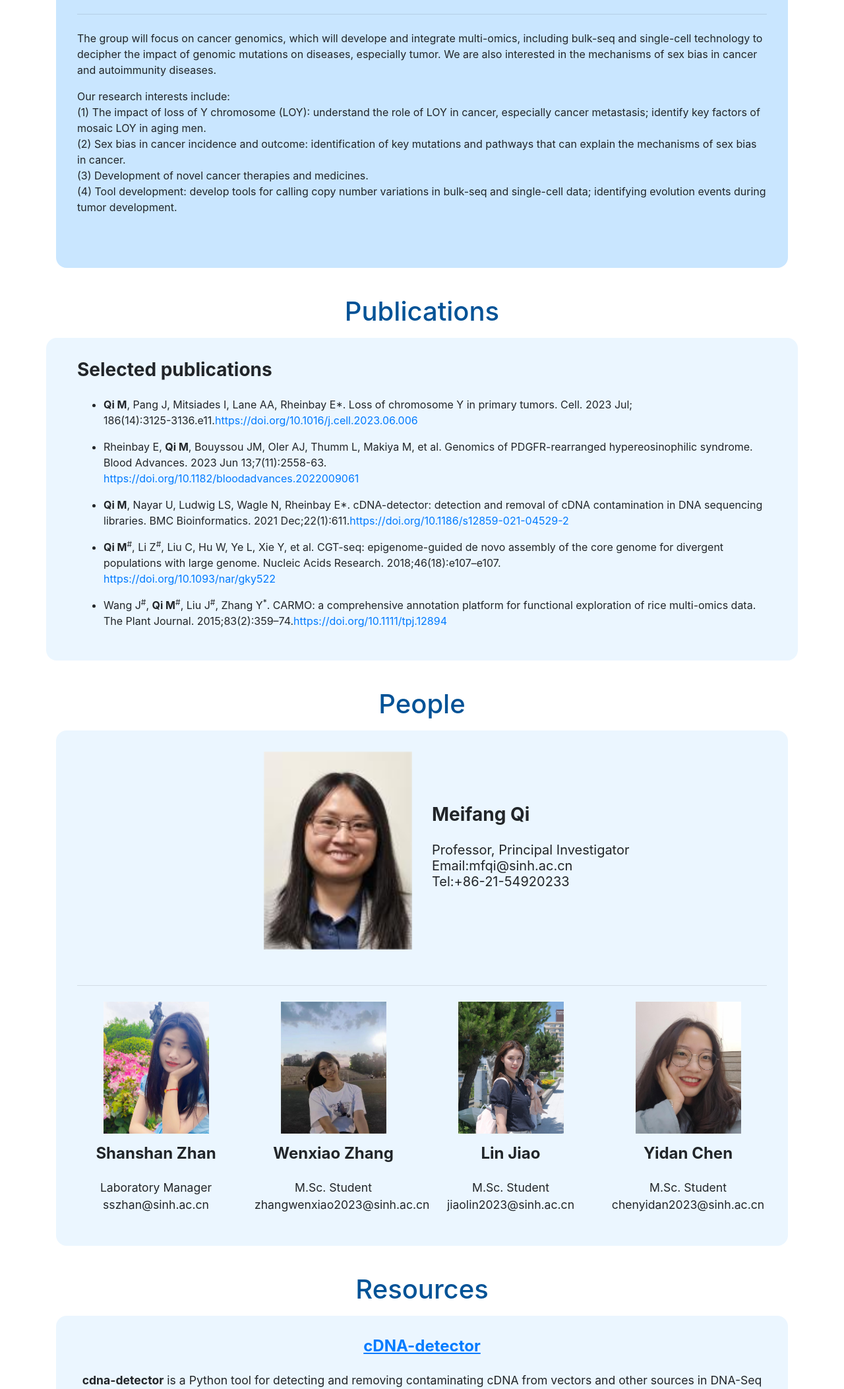
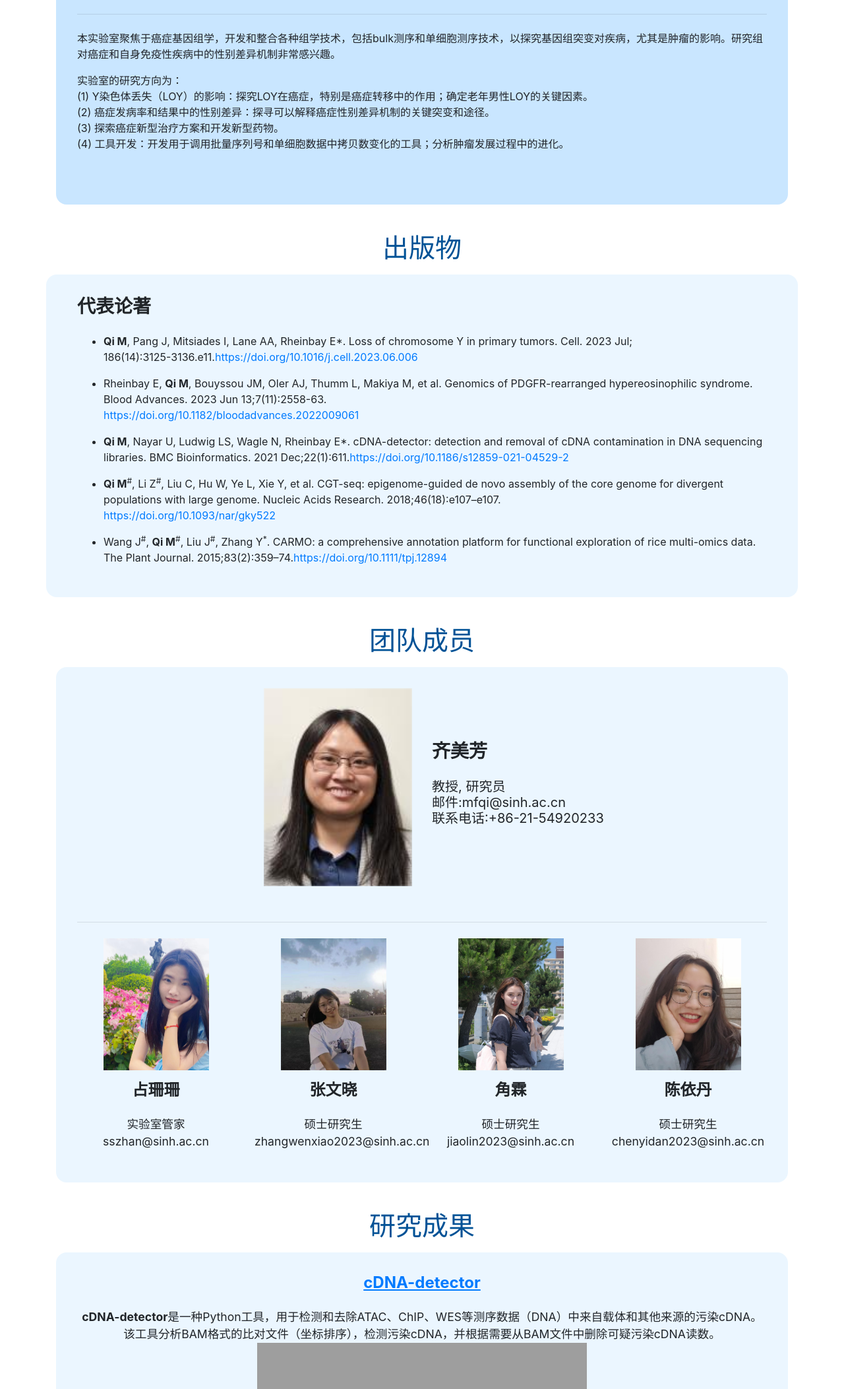
Before and after one commit to qimeifanglab/Chinese.github.io, a plain HTML site: page index.html in a window 1280 px wide. Shown: the part 473-2578 px from the top of the page at 66% size. Drawn offline with Linux system fonts and the light colour scheme; grey boxes are pictures that could not be loaded.

Commit message:
Update index.html

```diff
--- a/index.html
+++ b/index.html
@@ -15,19 +15,19 @@
   <a class="navbar-brand" href="#">Qi Lab</a>
   <ul class="nav nav-pills">
     <li class="nav-item">
-      <a class="nav-link" href="#Home">Home</a>
+      <a class="nav-link" href="#Home">主页</a>
     </li>
     <li class="nav-item">
-      <a class="nav-link" href="#Publications">Publications</a>
+      <a class="nav-link" href="#Publications">出版物</a>
     </li>
     <li class="nav-item">
-      <a class="nav-link" href="#People">People</a>
+      <a class="nav-link" href="#People">团队成员</a>
     </li>
     <li class="nav-item">
-      <a class="nav-link" href="#Resource">Resource</a>
+      <a class="nav-link" href="#Resource">研究成果</a>
     </li>
      <li class="nav-item">
-      <a class="nav-link" href="#joinus">Join Us</a>
+      <a class="nav-link" href="#joinus">加入我们</a>
     </li>
     <li class="nav-item">
       <a class="nav-link" href="https://qimeifanglab.github.io/">English/中文</a>
@@ -45,23 +45,23 @@
     </div>
     <br/>
     <h1 class="author" style="text-align:center">The Qi Lab</h1>
-    <br/><h3 class="ns_first">Lab Overview</h3></b>
+    <br/><h3 class="ns_first">研究组简介</h3></b>
     <hr class="my-4">
     <p>
-    The group will focus on cancer genomics, which will develope and integrate multi-omics, including bulk-seq and single-cell technology to decipher the impact of genomic mutations on diseases, especially tumor. We are also interested in the mechanisms of sex bias in cancer and autoimmunity diseases.</p>
-<p> Our research interests include:<br>
-(1) The impact of loss of Y chromosome (LOY): understand the role of LOY in cancer, especially cancer metastasis; identify key factors of mosaic LOY in aging men.<br>
-(2) Sex bias in cancer incidence and outcome: identification of key mutations and pathways that can explain the mechanisms of sex bias in cancer.<br>
-(3) Development of novel cancer therapies and medicines.<br>
-(4) Tool development: develop tools for calling copy number variations in bulk-seq and single-cell data; identifying evolution events during tumor development.<br>
+      本实验室聚焦于癌症基因组学，开发和整合各种组学技术，包括bulk测序和单细胞测序技术，以探究基因组突变对疾病，尤其是肿瘤的影响。研究组对癌症和自身免疫性疾病中的性别差异机制非常感兴趣。</p>
+<p> 实验室的研究方向为：<br>
+(1) Y染色体丢失（LOY）的影响：探究LOY在癌症，特别是癌症转移中的作用；确定老年男性LOY的关键因素。<br>
+(2) 癌症发病率和结果中的性别差异：探寻可以解释癌症性别差异机制的关键突变和途径。<br>
+(3) 探索癌症新型治疗方案和开发新型药物。<br>
+(4) 工具开发：开发用于调用批量序列号和单细胞数据中拷贝数变化的工具；分析肿瘤发展过程中的进化。<br>
     </p>
   </div>
 
   <span class="anchor" id="Publications"></span>
-  <h1>Publications</h1>
+  <h1>出版物</h1>
   <div class="row ns_box ns_boxlist">
     <div class="col">
-      <h3 class="ns_first">Selected publications</h3>
+      <h3 class="ns_first">代表论著</h3>
       <ul class="ns_spacedlist">
         <li>
           <p>
@@ -92,7 +92,7 @@
   </div>
 
    <span class="anchor" id="People"></span>
-  <h1>People</h1>
+  <h1>团队成员</h1>
   <div class="ns_box ns_boxtext">
     <div class="row">
       <div class="col-md-6">
@@ -100,38 +100,38 @@
       </div>
       <div class="col-md-6">
         <br/><br/><br/>
-        <h3 class="ns_first">Meifang Qi</h3>
-        <h5 class="ns_first">Professor, Principal Investigator<br/>Email:mfqi@sinh.ac.cn<br/>Tel:+86-21-54920233</h5>
+        <h3 class="ns_first">齐美芳</h3>
+        <h5 class="ns_first">教授, 研究员<br/>邮件:mfqi@sinh.ac.cn<br/>联系电话:+86-21-54920233</h5>
       </div>
     </div>
     <hr class="my-4">
     <div class="row">
       <div class="col-md-3">
         <img class="ns_icon" src="img/Shanshan.jpg" />
-        <h4 class="ns_first">Shanshan Zhan</h4>
+        <h4 class="ns_first">占珊珊</h4>
         <p>
-         Laboratory Manager<br/>sszhan@sinh.ac.cn
+         实验室管家<br/>sszhan@sinh.ac.cn
         </p>
       </div>
       <div class="col-md-3">
         <img class="ns_icon" src="img/Wenxiao.jpg" />
-        <h4 class="ns_first">Wenxiao Zhang</h4>
+        <h4 class="ns_first">张文晓</h4>
         <p>
-          M.Sc. Student<br/>zhangwenxiao2023@sinh.ac.cn
+          硕士研究生<br/>zhangwenxiao2023@sinh.ac.cn
         </p>
       </div>
       <div class="col-md-3">
         <img class="ns_icon" src="img/Lin.jpg" />
-        <h4 class="ns_first">Lin Jiao</h4>
+        <h4 class="ns_first">角霖</h4>
         <p>
-          M.Sc. Student<br/>jiaolin2023@sinh.ac.cn
+          硕士研究生<br/>jiaolin2023@sinh.ac.cn
         </p>
       </div>
       <div class="col-md-3">
         <img class="ns_icon" src="img/Yidan.jpg" />
-        <h4 class="ns_first">Yidan Chen</h4>
+        <h4 class="ns_first">陈依丹</h4>
       <p>
-        M.Sc. Student<br/>chenyidan2023@sinh.ac.cn
+        硕士研究生<br/>chenyidan2023@sinh.ac.cn
       </p>
       </div>
     </div>
@@ -139,19 +139,19 @@
 
 <!-- Resources part -->
   <span class="anchor" id="Resource"></span>
-  <h1>Resources</h1>
+  <h1>研究成果</h1>
   <div class="ns_box ns_boxtext">
     <div class="row">
       <div class="col">
         <!-- cDNA-detector description -->
         <h4 class="ns_first" style="text-align:center" ><a href="https://github.com/rheinbaylab/cDNA-detector/" text-decoration:underline><u>cDNA-detector</u></a></h4>
         <p>
-          <b>cdna-detector</b> is a Python tool for detecting and removing contaminating cDNA from vectors and other sources in DNA-Seq data (ATAC-Seq, ChIP-Seq, WES, etc). The tool analyzes BAM formatted alignment files (coordinate-sorted), detects candidate contaminant cDNAs and, if desired, removes suspected contaminant reads from BAM files.<br>
+          <b>cDNA-detector</b>是一种Python工具，用于检测和去除ATAC、ChIP、WES等测序数据（DNA）中来自载体和其他来源的污染cDNA。该工具分析BAM格式的比对文件（坐标排序），检测污染cDNA，并根据需要从BAM文件中删除可疑污染cDNA读数。<br>
           <img src="img/schematic_cdna_detector.jpg" alt="Oops, something is gone" width="500" height="500" style="float:center" />
         </p><br>
         <h4 class="ns_first" style="text-align:center" ><a href="https://github.com/rheinbaylab/LOY_in_primary_tumors/tree/master/Sex_chromosome_extension_FACETS" text-decoration:underline><u>Calling LOY: Sex chromosome extension for FACETS</u></a></h4>
         <p>
-          This tool is designed to analyze copy number variation (CNV) of the sex chromosomes (especially the Y chromosome) from paired tumor/normal whole-genome (WGS) and whole-exome (WEX) sequencing. The tool uses the R package facets and the extension is described in detail in https://www.biorxiv.org/content/10.1101/2022.08.22.504831v1. The code also refers to scripts from this implementation of facets (https://github.com/vanallenlab/facets) for calling stable purity and ploidy. <br>
+          该工具用于分析配对肿瘤/正常的全基因组（WGS）和全外显子组（WEX）测序的性染色体（尤其是Y染色体）的拷贝数变异（CNV）。 该工具使用R包，详细描述可访问：https://www.biorxiv.org/content/10.1101/2022.08.22.504831v1. 该代码还引用了facets中的脚本 (详情可访问：https://github.com/vanallenlab/facets)，提高了系统的稳定性。 <br>
           <img src="img/schematics_facets_LOY.png" width="829", height="237", style="float:center; margin-bottom: 30px;" />
 
         </p>
@@ -161,28 +161,28 @@
 
 
   <span class="anchor" id="joinus"></span>
-  <h1>Join Us</h1>
+  <h1>加入我们</h1>
   <div class="ns_box ns_boxtext">
     <div class="row">
       <div class="col">
-        <h4 class="ns_first">We're Hiring! Postdoc Position </h4>
+        <h4 class="ns_first">我们正在招聘！博士后职位 </h4>
         <p>
-        <pre><a href="http://www.sinh.cas.cn/zszp/202310/t20231016_6902417.html">Details</a></pre>
+        <pre><a href="http://www.sinh.cas.cn/zszp/202310/t20231016_6902417.html">详情</a></pre>
         </p>
       </div>
     </div>
     <div class="row">
       <div class="col">
-        <h4>Graduate & Intern</h4>
+        <h4>毕业生 & 实习生</h4>
         <p>
-          If you are interested in research on cancer genomes and autoimmunity, and have a strong background in bioinformatics, programming, statistics, mathematics or related field, you are welcome to email Dr. Qi directly (mfqi@sinh.ac.cn) with your CV and transcripts of your major courses. A minimum commitment of 3 months is required. A stipend is available to cover living expenses.
+          如果您对癌症基因组和自身免疫的研究感兴趣，并且在生物信息学、编程、统计学、数学或相关领域有很强的背景，欢迎直接给 Dr. Qi 直接发送邮件(mfqi@sinh.ac.cn)， 包括你的简历和主要课程的成绩单。工作时间不少于3个月。工资可用于支付生活费。
         </p>
       </div>
     </div>
   </div>
 
   <div class="ns_box ns_boxfooter">
-    <b>Links</b>: <a href="http://www.sinh.cas.cn/">SINH</a> | <a href="http://www.sinh.cas.cn/rcdw/qtyjzz/202312/t20231212_6912268.html">齐美芳课题组-营养所</a>
+    <b>链接</b>: <a href="http://www.sinh.cas.cn/">中国科学院上海营养与健康研究所</a> | <a href="http://www.sinh.cas.cn/rcdw/qtyjzz/202312/t20231212_6912268.html">齐美芳课题组-营养所</a> | <a href="http://english.sinh.cas.cn/people/fs/202405/t20240516_663043.html">Qi Meifang-SINH</a>
   </div>
 </div>
 </body>
```
